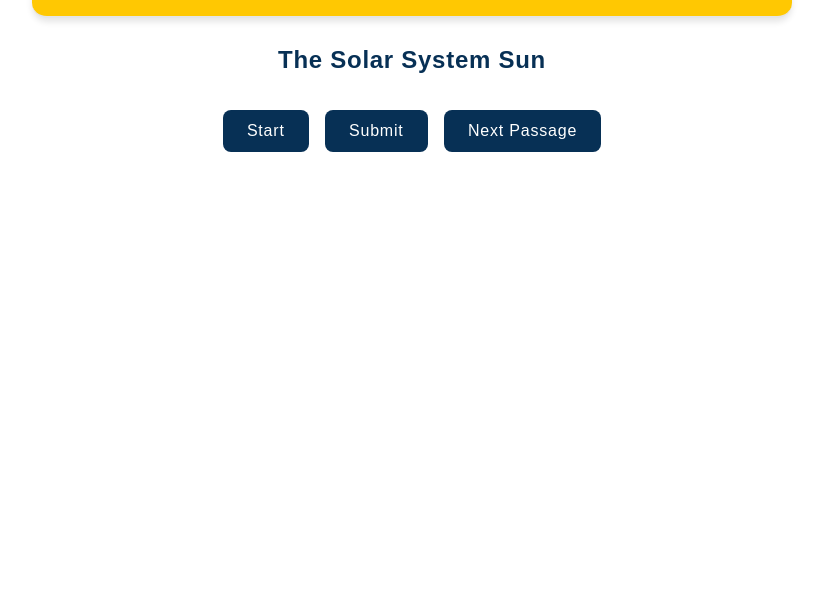
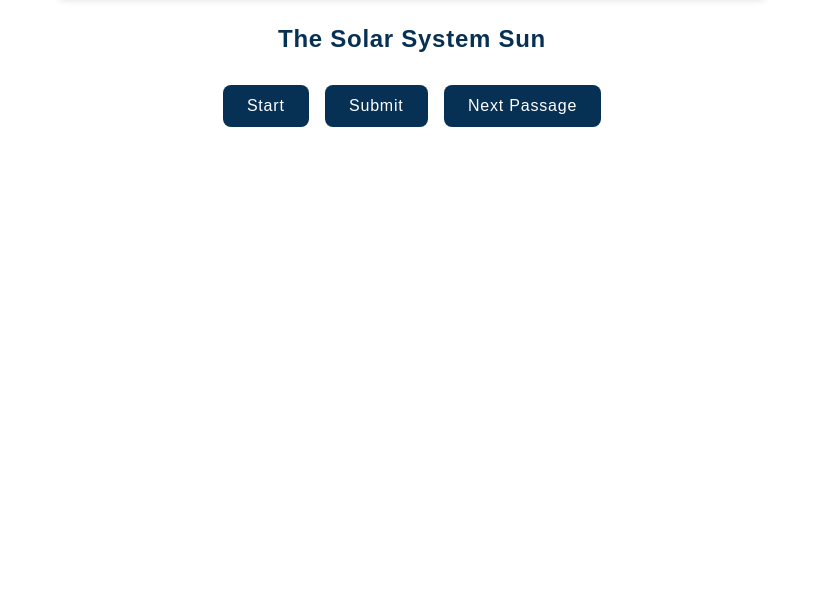
Before and after one commit to mzjean/read-complete-game, a plain HTML site: page index.html in a window 1280 px wide. Shown: the part 193-800 px from the top of the page, without its empty margins (228-1051 px from the left). Drawn offline with Linux system fonts and the light colour scheme.

Commit message:
Update style.css

```diff
--- a/style.css
+++ b/style.css
@@ -1,4 +1,10 @@
-/* General Styling */
+/* Basic Reset */
+* {
+    margin: 0;
+    padding: 0;
+    box-sizing: border-box;
+}
+
 body {
     font-family: 'Poppins', Arial, sans-serif;
     background-color: #ffffff;
@@ -8,6 +14,7 @@ body {
     font-size: 1.2rem; /* Increased body text size */
 }
 
+/* Header and Dark Mode */
 header {
     text-align: center;
     background-color: #ffc802ff;
```
